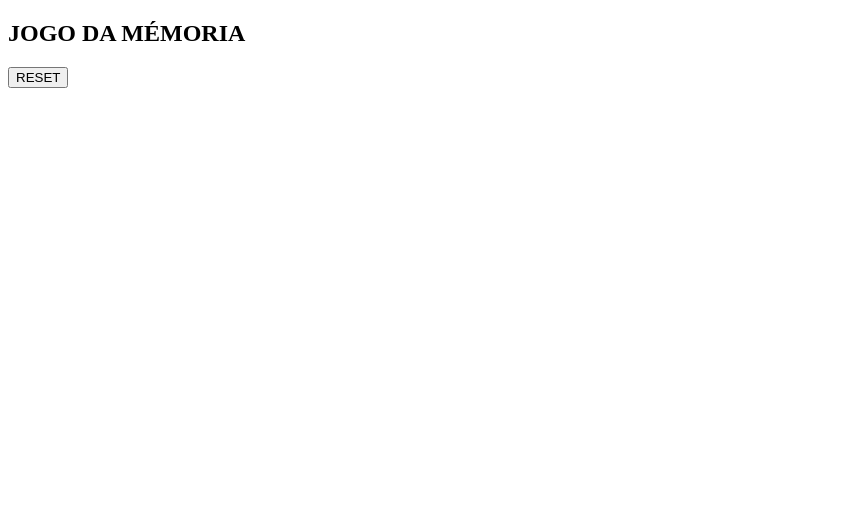
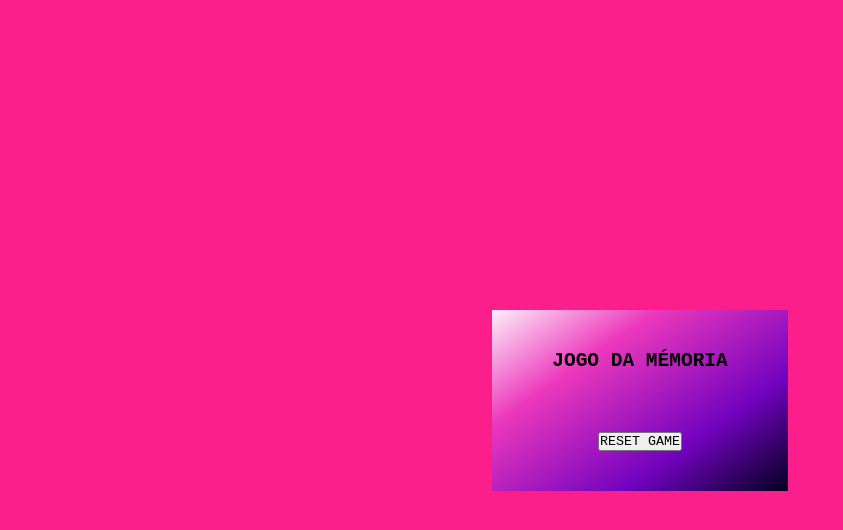
Before and after one commit to gileaddias/Criando-um-Jogo-da-mem-ria-com-Emojis-Utilizando-Javascript, a plain HTML site: page index.html in a window 1280 px wide. Shown: the whole page, without its empty margins (0-843 px from the left). Drawn offline with Linux system fonts and the light colour scheme.

Commit message:
Criando folha de estilos

```diff
--- a/index.html
+++ b/index.html
@@ -11,7 +11,7 @@
     <div class="container">
         <h2>JOGO DA MÉMORIA</h2>
         <div class="game"></div>
-        <button class="reset" onclick="window.location.reload()">RESET</button>
+        <button class="reset" onclick="window.location.reload()">RESET GAME</button>
     </div>
 
     <script src="./src/scripts/engine.js"></script>
--- a/src/styles/main.css
+++ b/src/styles/main.css
@@ -0,0 +1,23 @@
+body {
+    display: flex;
+    justify-content: center;
+    align-items: center;
+    min-height: 100vh;
+    background: #fc1e8a;
+}
+.container {
+    position: relative;
+    display: flex;
+    flex-direction: column;
+    justify-content: center;
+    align-items: center;
+    gap: 30px;
+    background: linear-gradient(
+        325deg,
+        #03001e 0%,
+        #7303c0 30%,
+        #ec38bc 70%,
+        #fdeff9 100%
+    );
+    padding: 40px 60px;
+}
--- a/src/styles/reset.css
+++ b/src/styles/reset.css
@@ -0,0 +1,7 @@
+*{
+    margin: 0;
+    padding: 0;
+    outline: none;
+    box-sizing: border-box;
+    font-family: monospace;
+}
```
